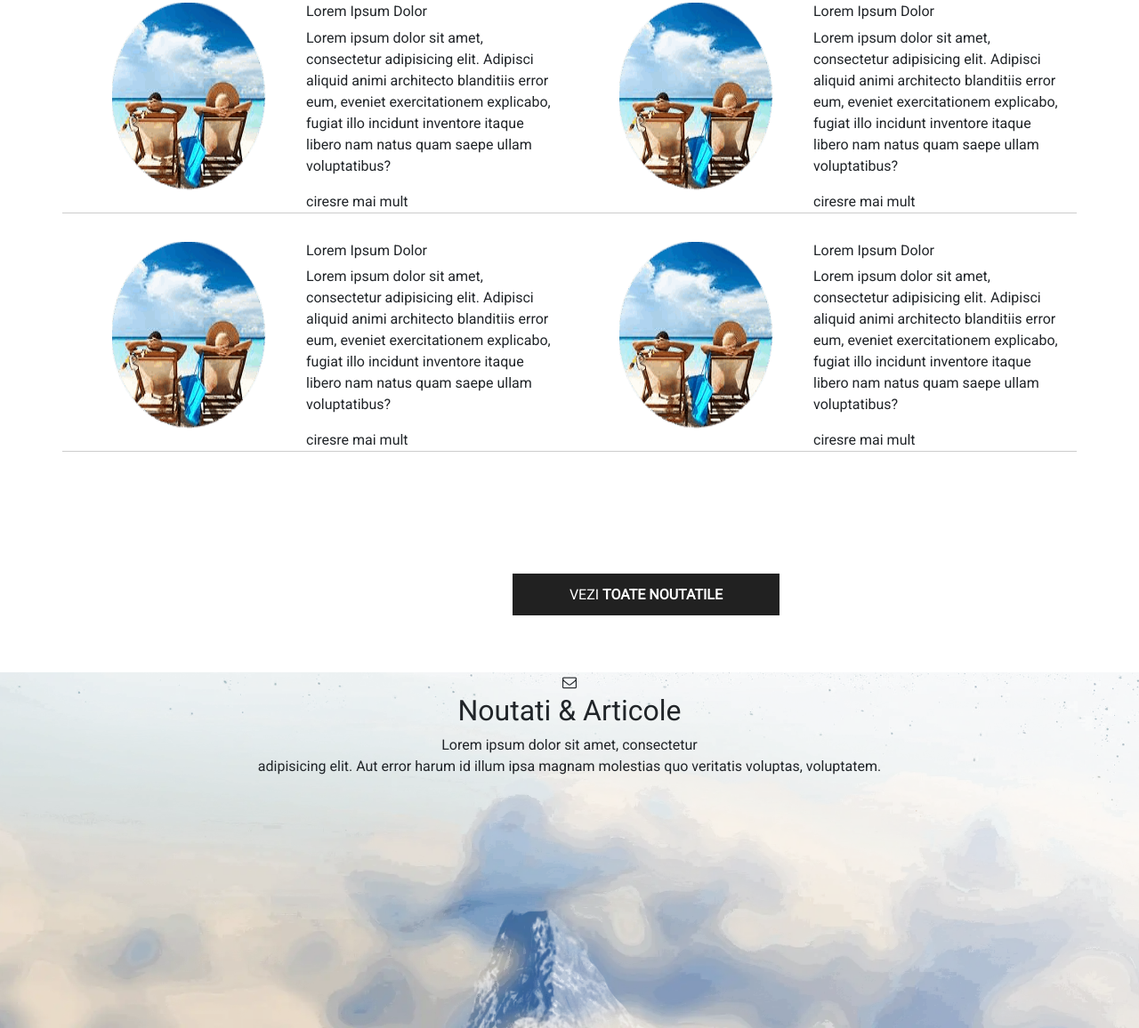
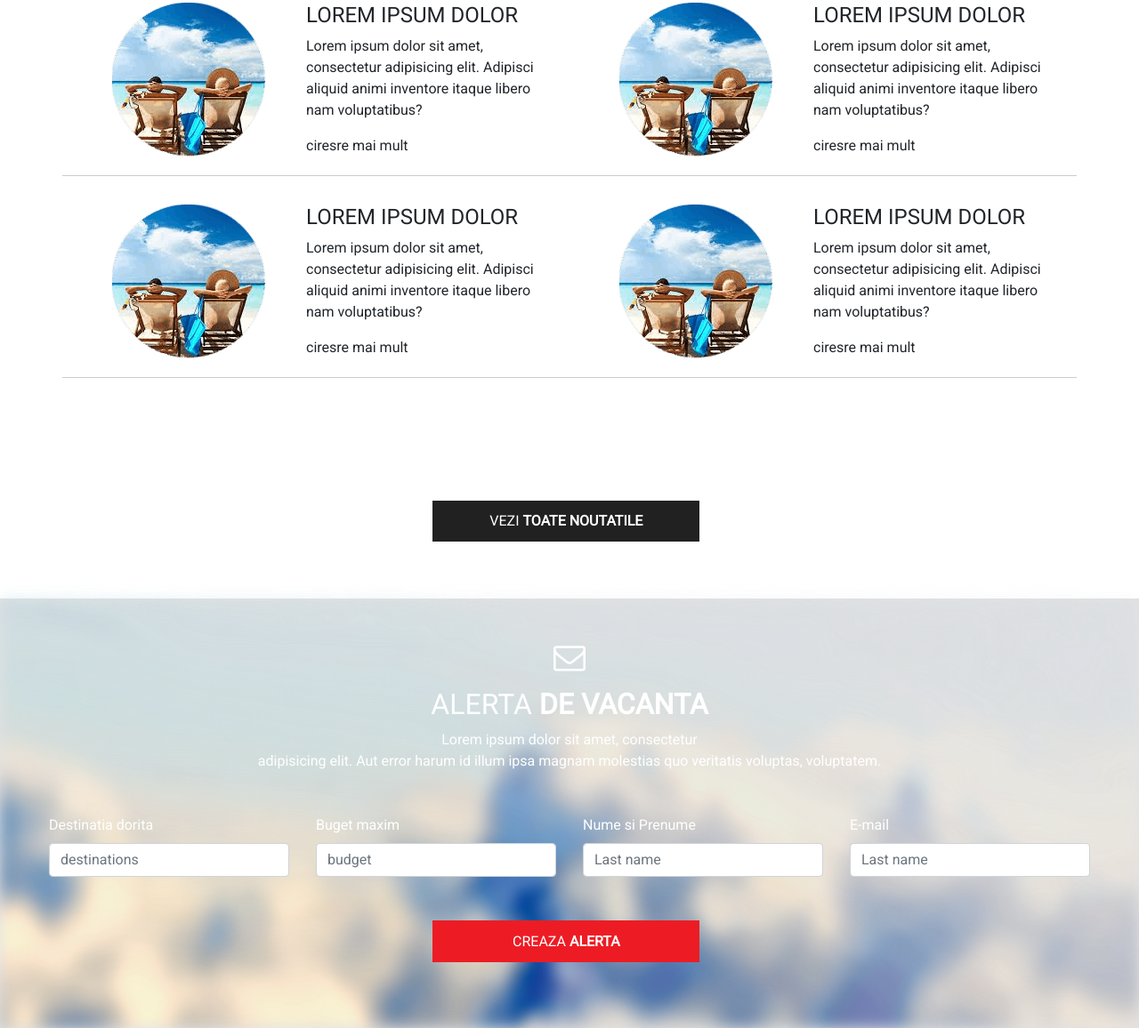
Before and after one commit to dornescum/Evonomix-LandingPage, a website with bundled scripts: page public/index.html in a window 1280 px wide. Shown: the part 1811-2967 px from the top of the page at 89% size. Built offline with nearby package versions, Linux system fonts and the light colour scheme.

Commit message:
articles not finished

```diff
--- a/public/index.html
+++ b/public/index.html
@@ -157,44 +157,37 @@
                         <div>
                             <h6>Lorem Ipsum Dolor</h6>
                             <p>Lorem ipsum dolor sit amet, consectetur adipisicing elit. Adipisci aliquid animi
-                                architecto blanditiis error eum, eveniet exercitationem explicabo, fugiat illo incidunt
-                                inventore itaque libero nam natus quam saepe ullam voluptatibus?
+                                inventore itaque libero nam voluptatibus?
                             </p>
                             <a href="javascript:void(0);">ciresre mai mult</a>
                         </div>
                     </div>
-
                     <div class="col-lg-6 new-articles">
                         <img src="../assets/layer_13.png" alt="2 persons" class="rounded">
                         <div>
                             <h6>Lorem Ipsum Dolor</h6>
                             <p>Lorem ipsum dolor sit amet, consectetur adipisicing elit. Adipisci aliquid animi
-                                architecto blanditiis error eum, eveniet exercitationem explicabo, fugiat illo incidunt
-                                inventore itaque libero nam natus quam saepe ullam voluptatibus?
+                                inventore itaque libero nam voluptatibus?
                             </p>
                             <a href="javascript:void(0);">ciresre mai mult</a>
                         </div>
                     </div>
-
                     <div class="col-lg-6 new-articles">
                         <img src="../assets/layer_13.png" alt="2 persons" class="rounded">
                         <div>
                             <h6>Lorem Ipsum Dolor</h6>
                             <p>Lorem ipsum dolor sit amet, consectetur adipisicing elit. Adipisci aliquid animi
-                                architecto blanditiis error eum, eveniet exercitationem explicabo, fugiat illo incidunt
-                                inventore itaque libero nam natus quam saepe ullam voluptatibus?
+                                inventore itaque libero nam voluptatibus?
                             </p>
                             <a href="javascript:void(0);">ciresre mai mult</a>
                         </div>
                     </div>
-
                     <div class="col-lg-6 new-articles">
                         <img src="../assets/layer_13.png" alt="2 persons" class="rounded">
                         <div>
                             <h6>Lorem Ipsum Dolor</h6>
                             <p>Lorem ipsum dolor sit amet, consectetur adipisicing elit. Adipisci aliquid animi
-                                architecto blanditiis error eum, eveniet exercitationem explicabo, fugiat illo incidunt
-                                inventore itaque libero nam natus quam saepe ullam voluptatibus?
+                                inventore itaque libero nam voluptatibus?
                             </p>
                             <a href="javascript:void(0);">ciresre mai mult</a>
                         </div>
@@ -212,14 +205,37 @@
 
     </section>
     <section id="alerts">
-<!--        <img src="../assets/layer_15.webp" alt="picture">-->
+        <img src="../assets/layer_15.webp" alt="picture">
         <article>
             <header>
                 <i class="fa fa-envelope-o" aria-hidden="true"></i>
-                <h2>Noutati & Articole</h2>
+                <h2>Alerta <span>de vacanta</span></h2>
                 <p>Lorem ipsum dolor sit amet, consectetur <br> adipisicing elit. Aut error harum id illum ipsa magnam
                     molestias quo veritatis voluptas, voluptatem.</p>
             </header>
+            <form>
+                <div class="row">
+                    <div class="col-lg-3 col-md-6 col-sm-12">
+                        <label for="destinations">Destinatia dorita</label>
+                        <input type="text" class="form-control" id="destinations" placeholder="destinations">
+                    </div>
+                    <div class="col-lg-3 col-md-6 col-sm-12">
+                        <label for="budget">Buget maxim</label>
+                        <input type="number" class="form-control" id="budget" placeholder="budget">
+                    </div>
+                    <div class="col-lg-3 col-md-6 col-sm-12">
+                        <label for="fullName">Nume si Prenume</label>
+                        <input type="text" class="form-control" id="fullName" placeholder="Last name">
+                    </div>
+                    <div class="col-lg-3 col-md-6 col-sm-12">
+                        <label for="email">E-mail</label>
+                        <input type="email" class="form-control" id="email" placeholder="Last name">
+                    </div>
+                </div>
+            </form>
+            <div class="btn-wrapper ">
+                <button class="btn-articles bg-red">Creaza <span>alerta</span></button>
+            </div>
         </article>
     </section>
     <footer></footer>
--- a/src/css/main/_Alerts.scss
+++ b/src/css/main/_Alerts.scss
@@ -4,26 +4,54 @@
 
 #alerts {
   position: relative;
-  background-image: url("../assets/layer_15.webp");
-  background-position: center;
-  background-repeat: no-repeat;
-  background-size: cover;
-  background-color: #fff;
+  //background-image: url("../assets/layer_15.webp");
+  //background-position: center;
+  //background-repeat: no-repeat;
+  //background-size: cover;
+  //background-color: #fff;
   z-index: 1;
-  height: 400px;
+  height: 483px;
   width: 100%;
   margin: 0 auto;
-  //color: $light-color;
+  color: $light-color;
   //filter: blur(4px);
+  background: rgba(20, 22, 24, 0.12);
   article{
+    z-index: 100;
+
     header{
       //position: absolute;
-      z-index: 10;
+      z-index: 100;
       text-align: center;
+      padding: 2rem;
+      i {
+        padding: 1rem;
+        font-size: 36px;
+      }
+      h2{
+        text-transform: uppercase;
+        span {
+          font-weight: 900;
+        }
+      }
+    }
+    form {
+      margin: 0 auto;
+      max-width: 1170px;
     }
   }
 
   img{
     width: 100%;
+    height: 483px;
+    filter: blur(8px) brightness(90%) contrast(200%);
+    position: absolute;
+  }
+  .bg-red{
+    background-color: $danger;
+    &:hover {
+      background-color: $dark-color;
+      transition: $transitions;
+    }
   }
 }
--- a/src/css/main/_Articles.scss
+++ b/src/css/main/_Articles.scss
@@ -19,13 +19,11 @@
     @include display_flex;
     border-bottom: 1px solid #ccc;
     margin: 1rem 0;
+    h6 {
+      font-size: $font-xl;
+      text-transform: uppercase;
+    }
   }
-}
-
-.btn-articles {
-  //position: absolute;
-  //bottom: 0;
-
 }
 
 article {
@@ -36,7 +34,6 @@ article {
     margin: 0 0 4rem 0;
     .btn-articles {
       position: absolute;
-      //margin-left: -50px;
       left: 45%;
       width: 300px;
       bottom: 0;
@@ -54,6 +51,29 @@ article {
         background-color: $danger;
         transition: $transitions;
       }
+
+
+      @media (max-width: $lg-desktop) {
+        left: 44%;
+      }
+      @media (max-width: $desktop) {
+        left: 38%;
+      }
+      @media (max-width: $tablet-md) {
+        left: 33%;
+      }
+      @media (max-width: $tablet) {
+        left: 30%;
+      }
+      @media (max-width: $sm) {
+        left: 15%;
+      }
+      @media (max-width: 425px) {
+        left: 16%;
+      }
+      @media (max-width: 320px) {
+        left: 4%;
+      }
     }
 
   }
```
Also changed, not shown: public/styles.css, 1 other file.
